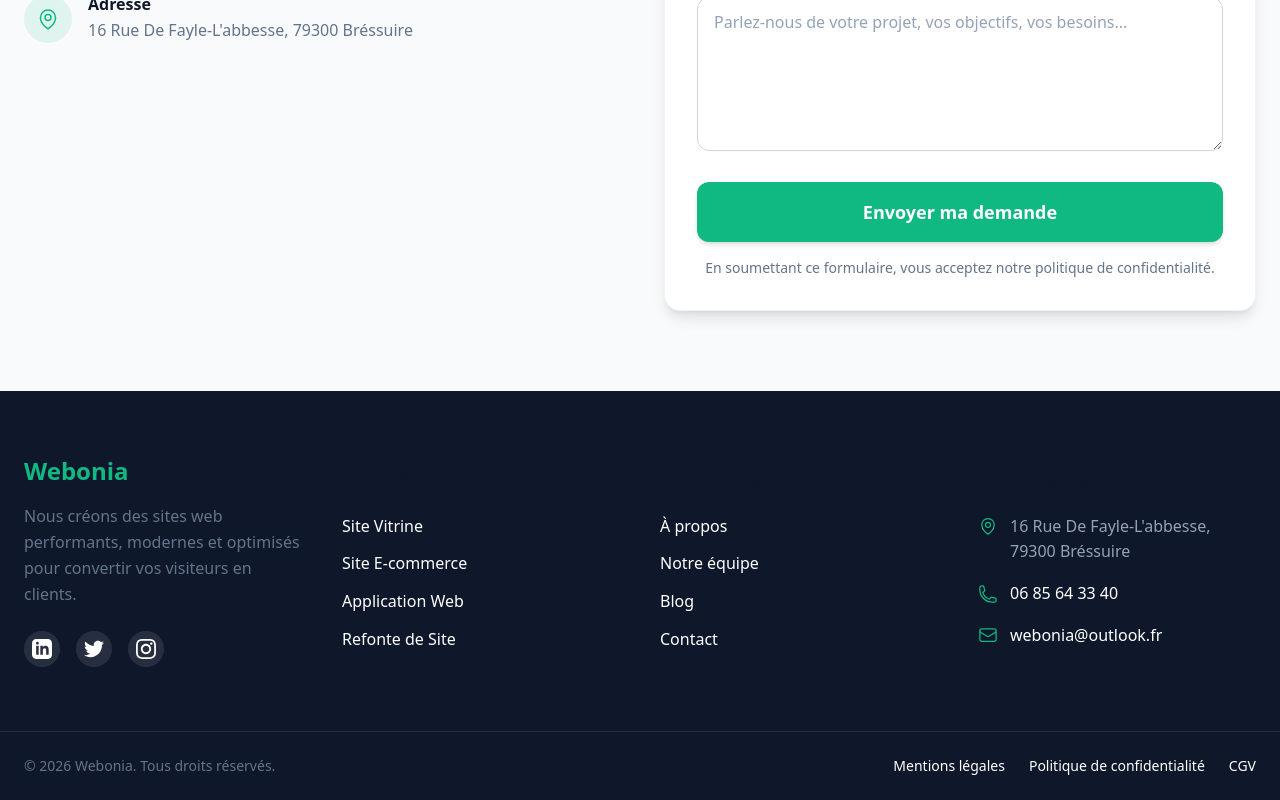
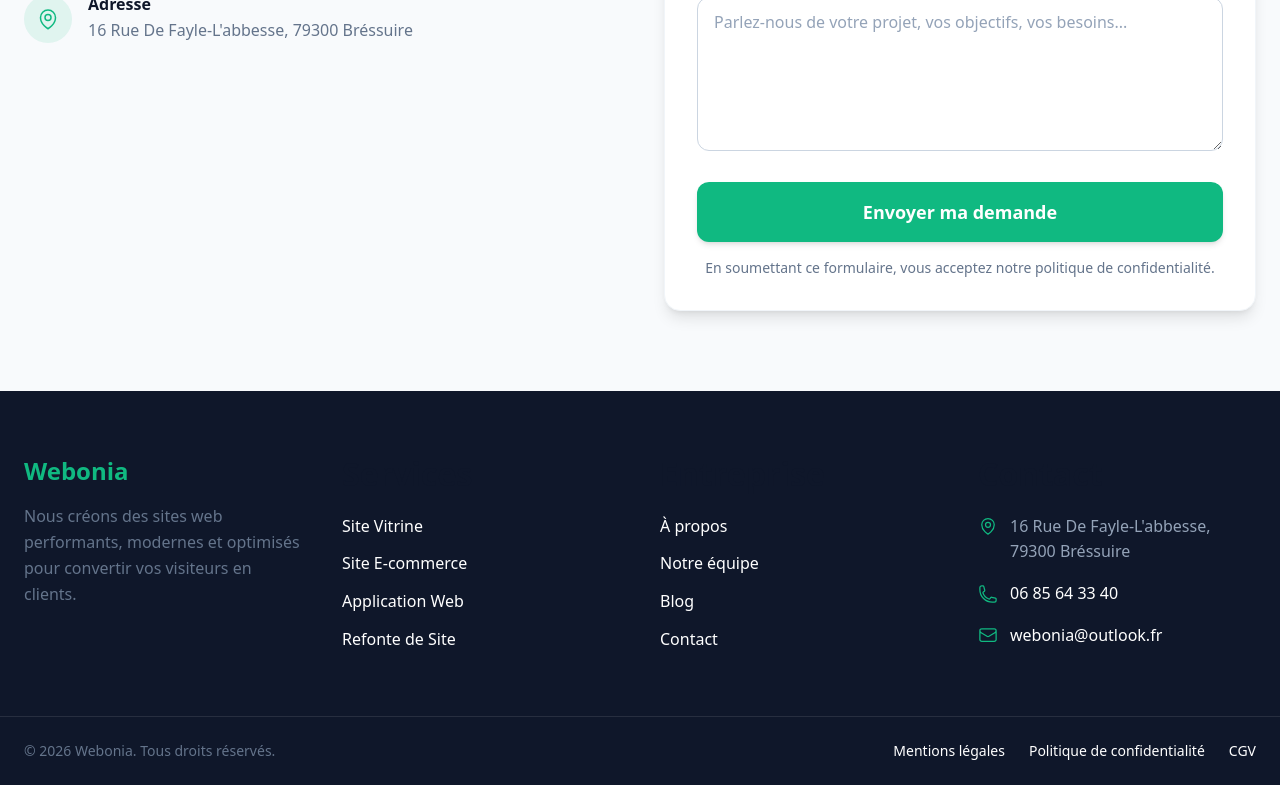
Before and after one commit to Kracoste/webinova, a Next.js app: page / in a window 1280 px wide. Shown: the part 5659-6459 px from the top of the page. Built offline with nearby package versions, Linux system fonts and the light colour scheme; no server answers.

Commit message:
fix: suppression icônes réseaux sociaux du footer

```diff
--- a/src/components/layout/Footer.tsx
+++ b/src/components/layout/Footer.tsx
@@ -21,35 +21,6 @@ export function Footer() {
             <p className="text-[var(--color-gray-400)] mb-6 leading-relaxed">
               {COMPANY.description}
             </p>
-            <div className="flex gap-4">
-              <a
-                href={COMPANY.socials.linkedin}
-                target="_blank"
-                rel="noopener noreferrer"
-                className="p-2 rounded-full bg-white/10 hover:bg-[var(--color-primary)] transition-colors"
-                aria-label="Suivez-nous sur LinkedIn"
-              >
-                <Icon name="linkedin" size={20} />
-              </a>
-              <a
-                href={COMPANY.socials.twitter}
-                target="_blank"
-                rel="noopener noreferrer"
-                className="p-2 rounded-full bg-white/10 hover:bg-[var(--color-primary)] transition-colors"
-                aria-label="Suivez-nous sur Twitter"
-              >
-                <Icon name="twitter" size={20} />
-              </a>
-              <a
-                href={COMPANY.socials.instagram}
-                target="_blank"
-                rel="noopener noreferrer"
-                className="p-2 rounded-full bg-white/10 hover:bg-[var(--color-primary)] transition-colors"
-                aria-label="Suivez-nous sur Instagram"
-              >
-                <Icon name="instagram" size={20} />
-              </a>
-            </div>
           </div>
 
           {/* Colonne 2 : Services */}
```
